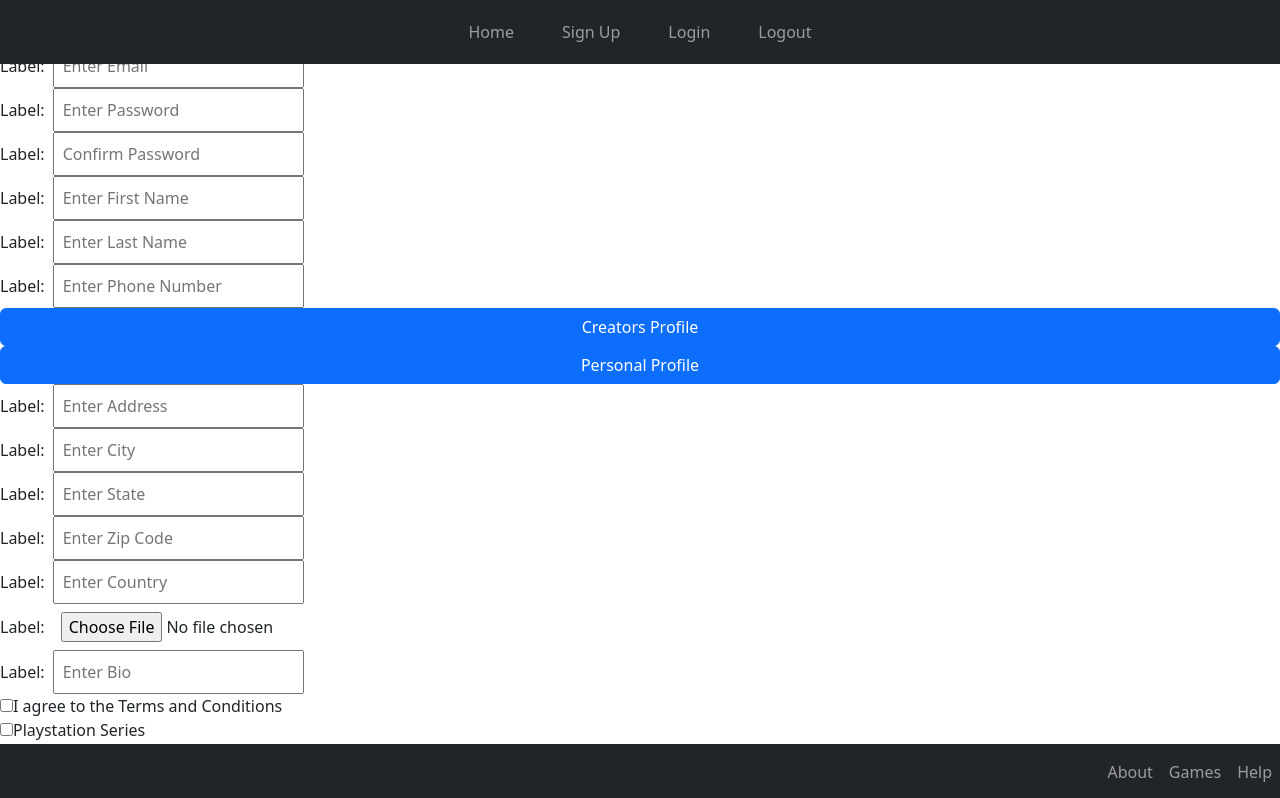
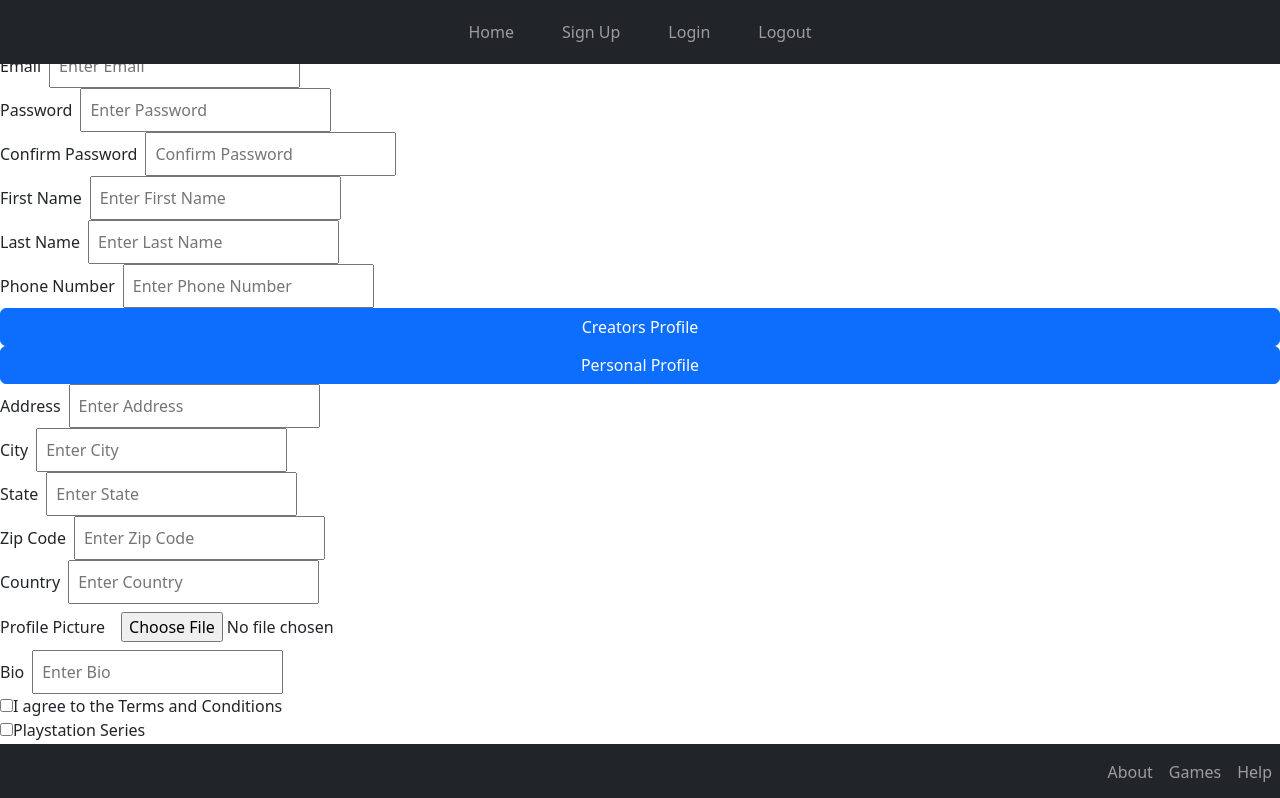
Before and after one commit to Dev-Lueders/CsbR, a React (Vite) app: page /SignUp_Page in a window 1280 px wide. Shown: the top 798 px of the page. Built offline with nearby package versions, Linux system fonts and the light colour scheme.

Commit message:
#16 - Fixed login path from the landing page...was working on revising the Navbars - 20_17-11_03-2025 - (Committed by: Dev-Lueders)

```diff
--- a/src/Pages/About/About.jsx
+++ b/src/Pages/About/About.jsx
@@ -24,7 +24,7 @@ return(
 <ul>Welcome to CreatorsanboxReview, the ultimate platform for user-generated content (UGC) built for the creator, by the creator. Our mission is to provide a space where gamers, content creators, and enthusiasts can share, discover, and review in-game creations with ease.
 </ul>
 <h3>What We Offer</h3>
-<ul>🔹 Comprehensive Search & Review System – Easily find and evaluate the best user-generated content, from custom builds to detailed game strategies.
+<ul>🔹 Comprehensive Search & Review System – Easily find and evaluate the best user-generated content.
 </ul>
 <ul>🔹 Seamless Sharing – Share your favorite game content, character builds, and challenges across multiple platforms.
 </ul>
--- a/src/Pages/Landing_Page/Landing_Page.jsx
+++ b/src/Pages/Landing_Page/Landing_Page.jsx
@@ -19,7 +19,7 @@ const Landing_Page = () => {
   const T_Links = [
     { label: "Home", path: "/" },
     { label: "About", path: "/About" },
-    { label: "Log In", path:"/Login_Page"},
+    { label: "Log In", path:"/Login"},
     { label: "Testing Components", path: "/Component_Testing" }
   ];
 
--- a/src/Pages/SignUp_Page/SignUp_Page.jsx
+++ b/src/Pages/SignUp_Page/SignUp_Page.jsx
@@ -16,49 +16,49 @@ return(
 
 
   <Text_Box
-    label="Username"
+    labelText="Username"
     placeholder="Enter Username"
     type="text"
     name="username"
     id="username"
     required/>
   <Text_Box
-    label="Email"
+    labelText="Email"
     placeholder="Enter Email"
     type="email"
     name="email"
     id="email"
     required/>
   <Text_Box
-    label="Password"
+    labelText="Password"
     placeholder="Enter Password"
     type="password"
     name="password"
     id="password"
     required/>
   <Text_Box
-    label="Confirm Password"
+    labelText="Confirm Password"
     placeholder="Confirm Password"
     type="password"
     name="confirm_password"
     id="confirm_password"
     required/>
   <Text_Box
-    label="First Name"
+    labelText="First Name"
     placeholder="Enter First Name"
     type="text"
     name="first_name"
     id="first_name"
     required/>
   <Text_Box
-    label="Last Name"
+    labelText="Last Name"
     placeholder="Enter Last Name"
     type="text"
     name="last_name"
     id="last_name"
     required/>
   <Text_Box
-    label="Phone Number"
+    labelText="Phone Number"
     placeholder="Enter Phone Number"
     type="tel"
     name="phone_number"
@@ -74,49 +74,49 @@ return(
   </Button_btn>
 
   <Text_Box
-    label="Address"
+    labelText="Address"
     placeholder="Enter Address"
     type="text"
     name="address"
     id="address"
     required/>
   <Text_Box
-    label="City"
+    labelText="City"
     placeholder="Enter City"
     type="text"
     name="city"
     id="city"
     required/>
   <Text_Box
-    label="State"
+    labelText="State"
     placeholder="Enter State"
     type="text"
     name="state"
     id="state"
     required/>
   <Text_Box
-    label="Zip Code"
+    labelText="Zip Code"
     placeholder="Enter Zip Code"
     type="text"
     name="zip_code"
     id="zip_code"
     required/>
   <Text_Box
-    label="Country"
+    labelText="Country"
     placeholder="Enter Country"
     type="text"
     name="country"
     id="country"
     required/>
   <Text_Box
-    label="Profile Picture"
+    labelText="Profile Picture"
     placeholder="Enter Profile Picture"
     type="file"
     name="profile_picture"
     id="profile_picture"
     required/>
   <Text_Box
-    label="Bio"
+    labelText="Bio"
     placeholder="Enter Bio"
     type="text"
     name="bio"
--- a/src/Pages/Test Page/Component_Testing.jsx
+++ b/src/Pages/Test Page/Component_Testing.jsx
@@ -1,14 +1,13 @@
 import React from 'react';
 import "../pages_styles.css";
 import "../../components/components_styles.css"
-
-
+import Page_Frame from '../../components/Organisim/Page_Frame';
 
 
 const Component_Testing = () => {
     return (
         <>
-
+     <Page_Frame/>
 
         </>
     );
--- a/src/components/Atoms/Input_Container/Text_Box.jsx
+++ b/src/components/Atoms/Input_Container/Text_Box.jsx
@@ -8,7 +8,7 @@
 // - onChange: The function to call when the input changes.
 // - ...props: Any additional props (such as styling or className) that you want to pass to the input.
 import React from 'react';
-import PropTypes from 'prop-types';
+import propTypes from 'prop-types';
 
 const Text_Box = ({
   labelText = 'Label:',
@@ -41,11 +41,18 @@ const Text_Box = ({
   );
 };
 
-Text_Box.PropTypes = {
-  value: PropTypes.string.isRequired,
-  onChange: PropTypes.func.isRequired,
-  placeholder: PropTypes.string,
-  ariaLabel: PropTypes.string,
-  name:PropTypes.string,
+Text_Box.propTypes = {
+  value: propTypes.string.isRequired,
+  onChange: propTypes.func.isRequired,
+  placeholderText: propTypes.string,
+  ariaLabel: propTypes.string,
+  name:propTypes.string,
+  labelText: propTypes.string,
+  labelStyle:propTypes.object,
+  id: propTypes.string,
+  maxLength: propTypes.number,
+  inputStyle: propTypes.object,
+  containerStyle:propTypes.object,
+
 }
 export default Text_Box;
--- a/src/components/Atoms/NavBar/B_Navbar.jsx
+++ b/src/components/Atoms/NavBar/B_Navbar.jsx
@@ -2,7 +2,7 @@ import { Link } from 'react-router-dom';
 import { Navbar, Nav } from 'react-bootstrap';
 import "bootstrap/dist/css/bootstrap.min.css";
 import "../../components_styles.css";
-
+import PropTypes from "prop-types"
 const B_Navbar = ({ links = [], children }) => {
     return (
         <Navbar
--- a/src/components/Atoms/NavBar/L_Navbar.jsx
+++ b/src/components/Atoms/NavBar/L_Navbar.jsx
@@ -2,7 +2,7 @@ import "../../components_styles.css";
 import { Link } from "react-router-dom"; // Fixed import
 import { Navbar, Nav } from "react-bootstrap";
 import "bootstrap/dist/css/bootstrap.min.css";
-
+import PropTypes from "prop-types"
 const L_Navbar = ({ links = [], children }) => {
   return (
     <>
--- a/src/components/Atoms/NavBar/T_Navbar.jsx
+++ b/src/components/Atoms/NavBar/T_Navbar.jsx
@@ -2,6 +2,7 @@ import "../../components_styles.css";
 import { Link } from "react-router-dom";
 import { Navbar, Nav } from "react-bootstrap";
 import "bootstrap/dist/css/bootstrap.min.css";
+import PropTypes from "prop-types";
 
 const T_Navbar = ({ links = [], children }) => {
   return (
--- a/src/components/Atoms/Stats_Content/Stats_Container.jsx
+++ b/src/components/Atoms/Stats_Content/Stats_Container.jsx
@@ -1,5 +1,6 @@
 import React from 'react';
 import { useSelector } from 'react-redux';
+// import {memoizedSelectStats} from '../../selectors';
 import "bootstrap/dist/css/bootstrap.min.css";
 import "../../components_styles.css";
 import Pagination from '../Pagination/pagination_component.jsx';
--- /dev/null
+++ b/src/components/Organisim/Page_Frame.jsx
@@ -0,0 +1,27 @@
+import React from "react";
+import T_Navbar from "../Atoms/NavBar/T_Navbar";
+import L_Navbar from "../Atoms/NavBar/L_Navbar";
+import B_Navbar from "../Atoms/NavBar/B_Navbar";
+import Main_Container from "../Atoms/Main_Content/Main_Container";
+import Stats_Container from "../Atoms/Stats_Content/Stats_Container";
+import Media_Container from "../Atoms/Media_Content/Media_Container";
+
+const Page_Frame = () =>{
+
+return(
+<>
+
+<T_Navbar/>
+<L_Navbar/>
+<Main_Container/>
+<Media_Container/>
+<Stats_Container/>
+
+<B_Navbar/>
+
+
+
+</>
+)
+};
+export default Page_Frame;
```
Also changed, not shown: commit_count.txt.
